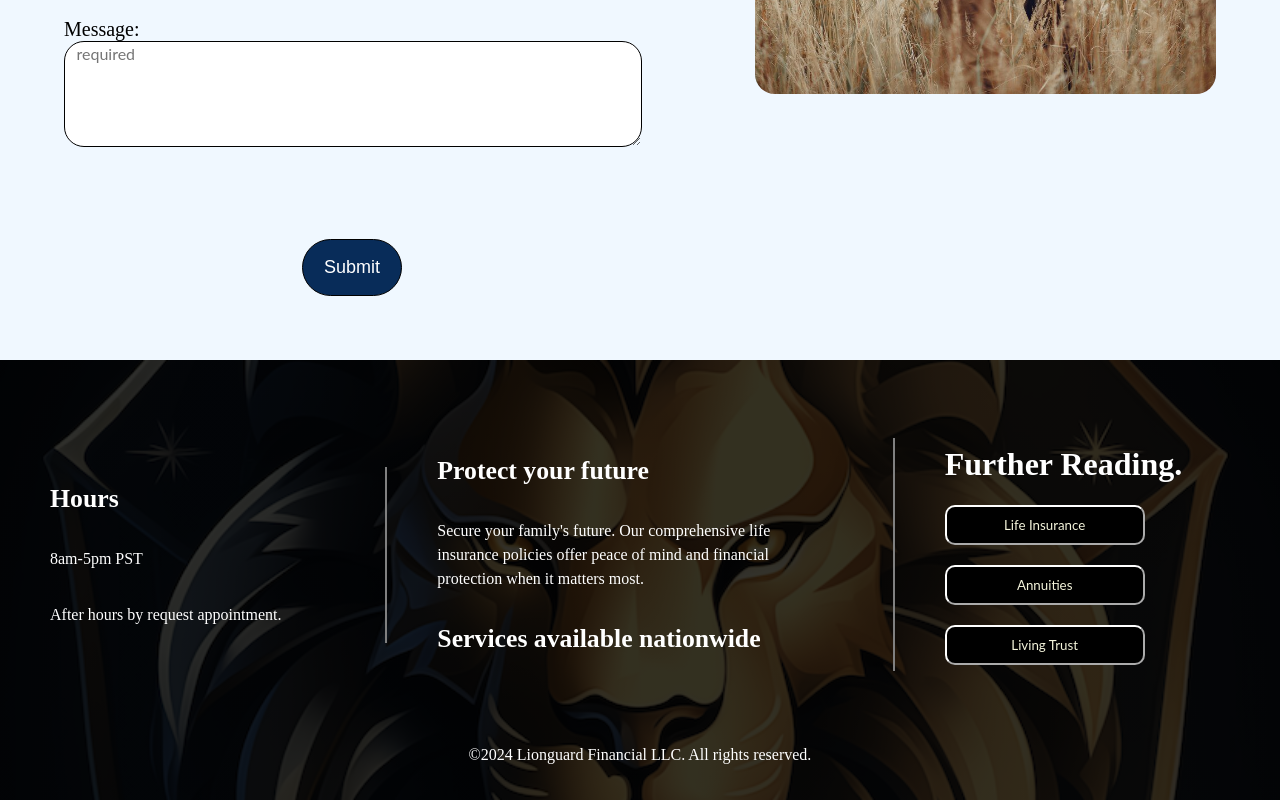
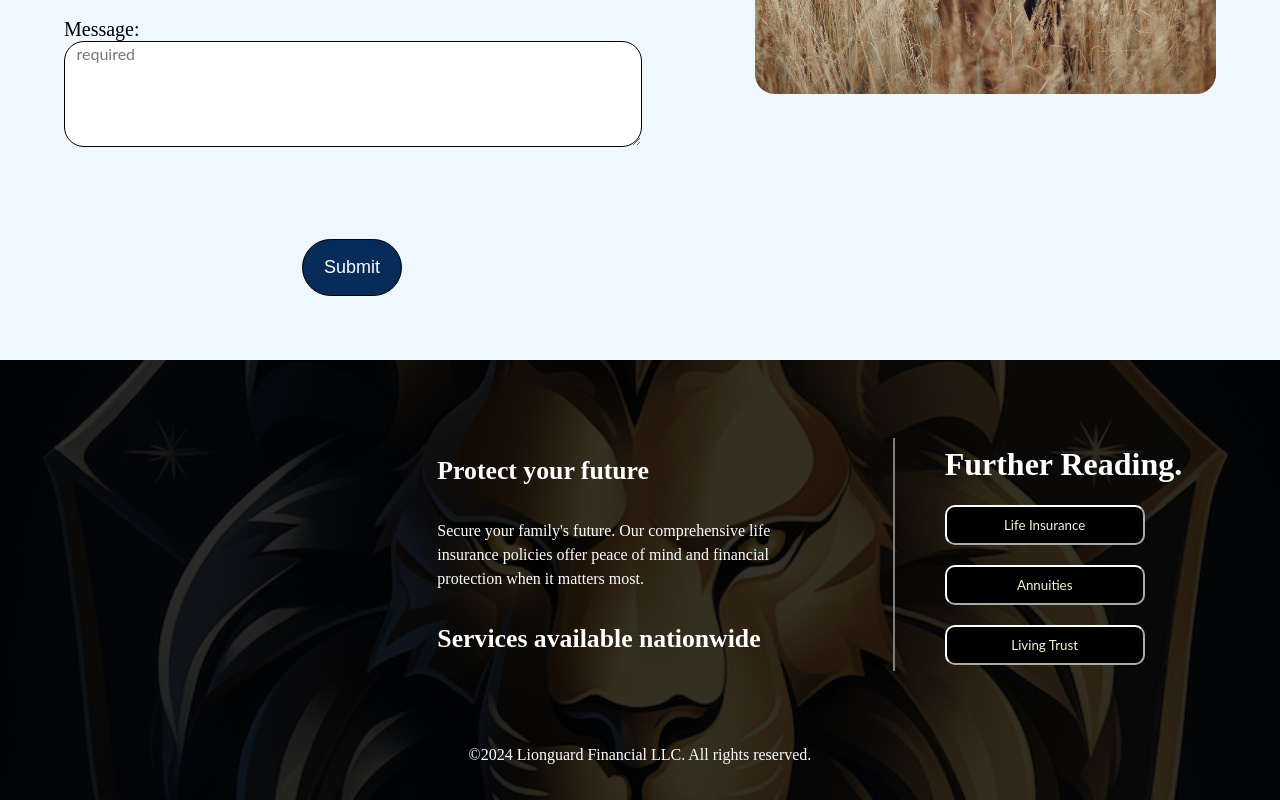
Before and after one commit to AspireHall/Lionguard, a React (Vite) app: page /contact in a window 1280 px wide. Shown: the part 943-1743 px from the top of the page. Built offline with nearby package versions, Linux system fonts and the light colour scheme.

Commit message:
removed hours sections

```diff
--- a/src/Footer/Footer.jsx
+++ b/src/Footer/Footer.jsx
@@ -4,14 +4,7 @@ const Footer = () => {
     <div className={classes.mainContainer}>
       <div className={classes.backgroundContainer}></div>
       <div className={classes.secondaryContainer}>
-        <div className={classes.leftContainer}>
-          <h1 className={classes.title}>Hours</h1>
-
-          <p className={classes.paragraph}>8am-5pm PST</p>
-          <p className={classes.paragraph}>
-            After hours by request appointment.
-          </p>
-        </div>
+        <div className={classes.leftContainer}></div>
         <div className={classes.middleContainer}>
           <h1 className={classes.title}>Protect your future</h1>
           <p className={classes.paragraph}>
```
